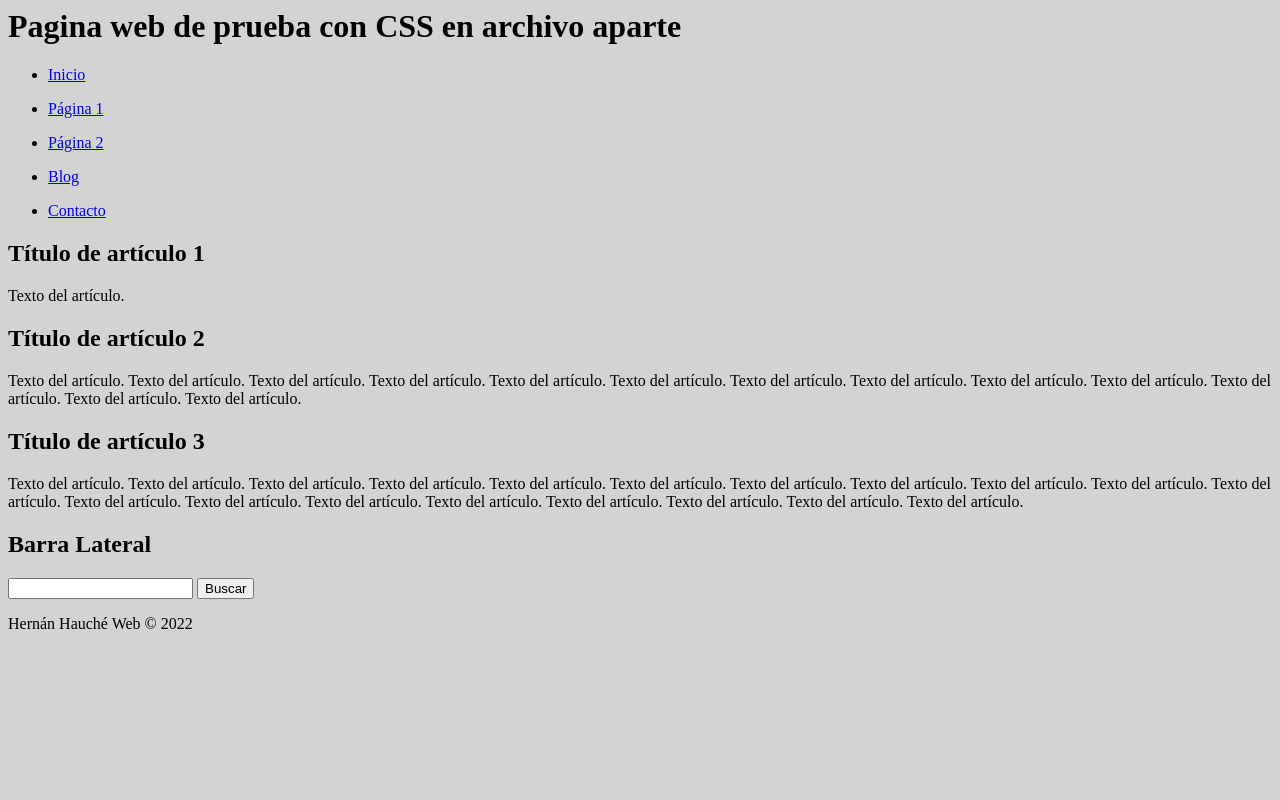
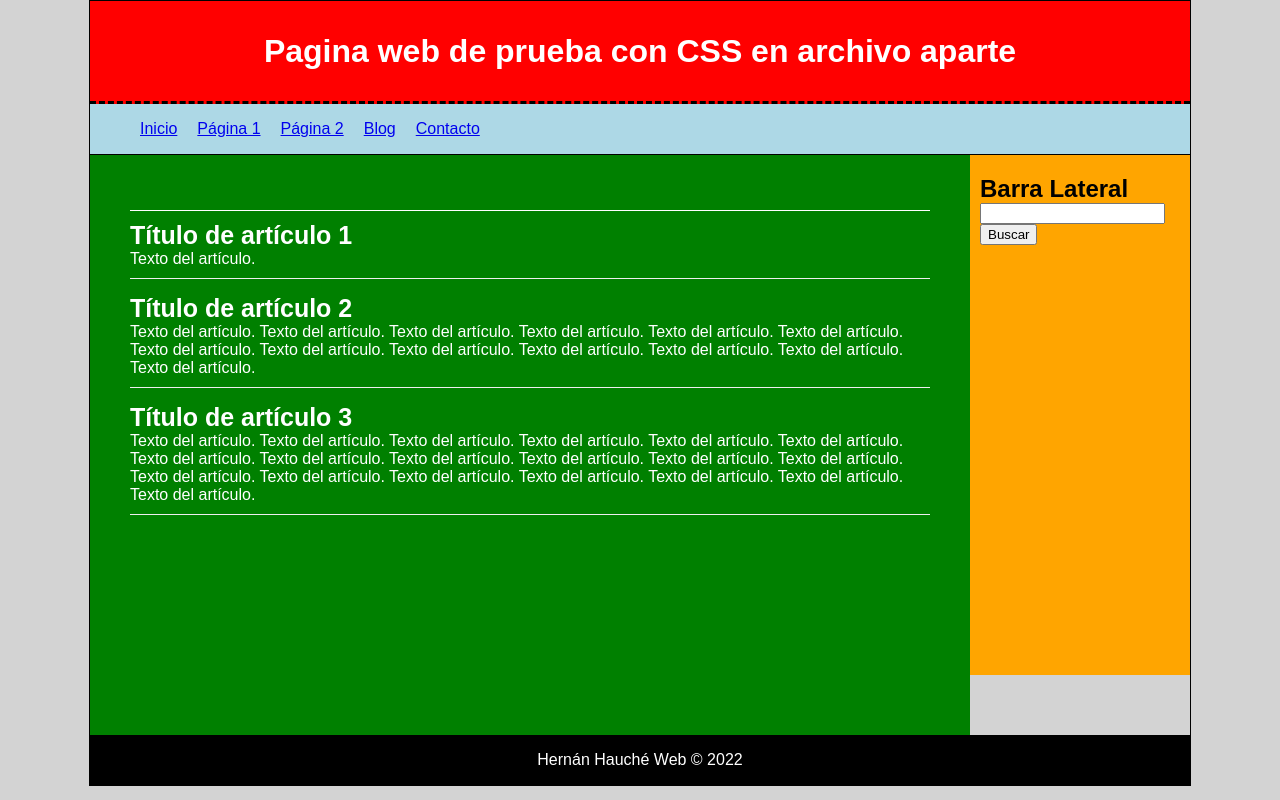
Before and after one commit to MataHauche/AP-HTML-y-CSS, a plain HTML site: page index.html in a window 1280 px wide. Drawn offline with Linux system fonts and the light colour scheme.

Commit message:
2 files modified

```diff
--- a/index.html
+++ b/index.html
@@ -26,8 +26,8 @@
           <ul>
               <li><a href="index.html">Contacto</a></li>
           </ul>
-
       </nav>
+      <div class="clearfix"></div>
       <section id="content">
           <article class="article">
               <h2>Título de artículo 1</h2>
@@ -49,6 +49,7 @@
               <input type="submit" value="Buscar">
           </form>
       </aside>
+      <div class="clearfix"></div>
       <footer>
           Hernán Hauché Web &copy; 2022
       </footer>
--- a/styles.css
+++ b/styles.css
@@ -1,7 +1,80 @@
 body {
   background: lightgray;
+  font-family: Arial, Helvetica, sans-serif;
 }
 #container {
+  /*width: 70%;*/
+  width: 1100px;
+  margin: 0px auto;
+  border: 1px solid black;
 }
 .article {
+  color: white;
+  margin-top: 15px;
+  margin-bottom: 15px;
+  padding-bottom: 10px;
+  border-bottom: 1px #eee solid;
 }
+/*Además puedo seleccionar al primero de los articulos con "article:first-child*/
+.article:first-child{
+  border-top: solid white 1px;
+  padding-top: 10px;
+}
+article h2{
+  font-size: 25px;
+}
+header{
+  background: red;
+  height: 100px;
+  width: 100%;
+  text-align: center;
+  line-height: 100px; /*Porque es la altura que tiene la caja*/
+  color: white;
+  border-bottom: 3px dashed black;
+}
+*{
+  margin: 0px;
+  padding: opx;
+}
+nav ul li{
+  float: left;
+  list-style: none;
+  margin: 10px;
+  line-height: 30px;
+}
+nav{
+  background: lightblue;
+  height: 50px;
+  border-bottom: 1px solid black ;
+}
+.clearfix{
+  clear: both;
+}
+#content{
+  float: left;
+  width: calc(80% - 80px);
+  background: green;
+  min-height: 500px;
+  padding: 40px;
+}
+aside{
+  float: left;
+  width: calc(20% - 20px);
+  background: orange;
+  min-height: 500px;
+  /* con esta opción de padding aplico un padding general en las 4 direcciones.
+  padding: 10px;
+  */
+  /*con esta otra puedo hacerlo una dirección por vez*/
+  padding-left: 10px;
+  padding-right: 10px;
+  padding-top: 20px;
+
+}
+footer{
+  background: black;
+  color: white;
+  text-align: center;
+  height: 50px;
+  line-height: 50px;
+}
```
